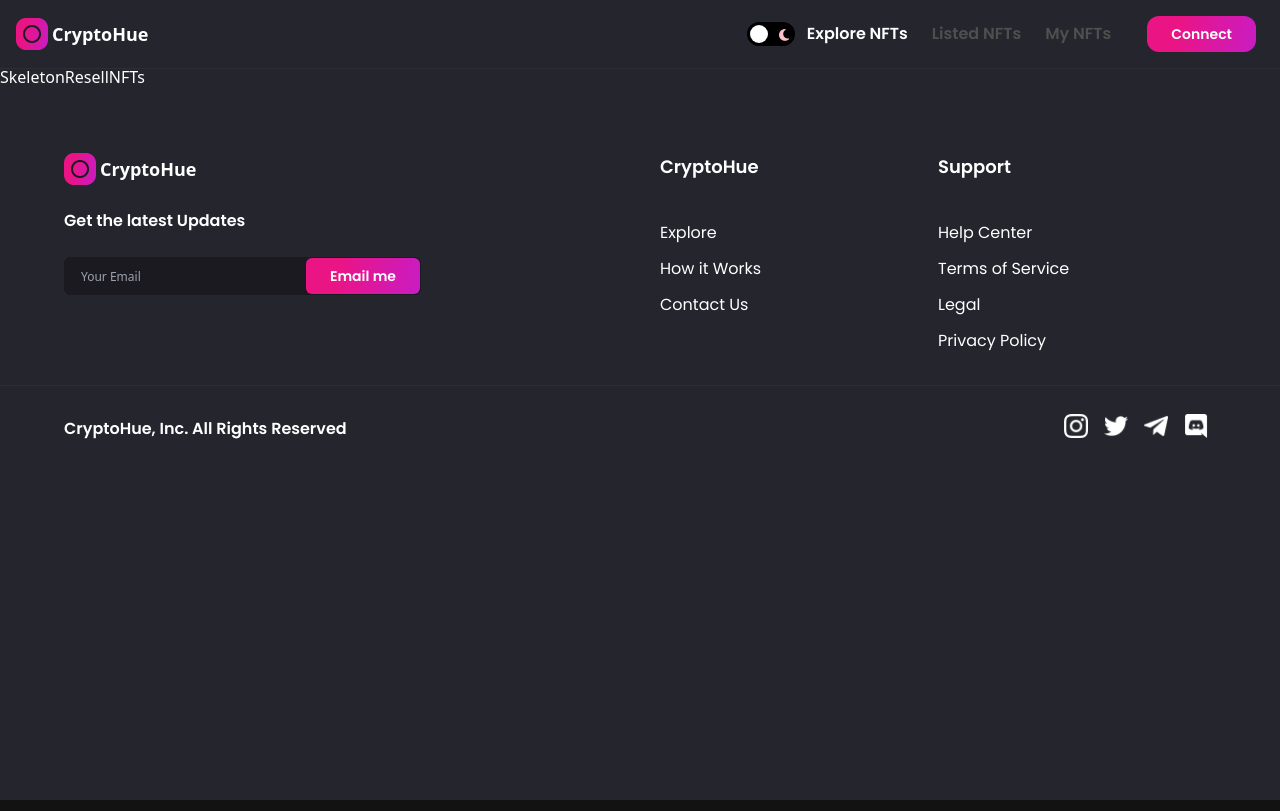
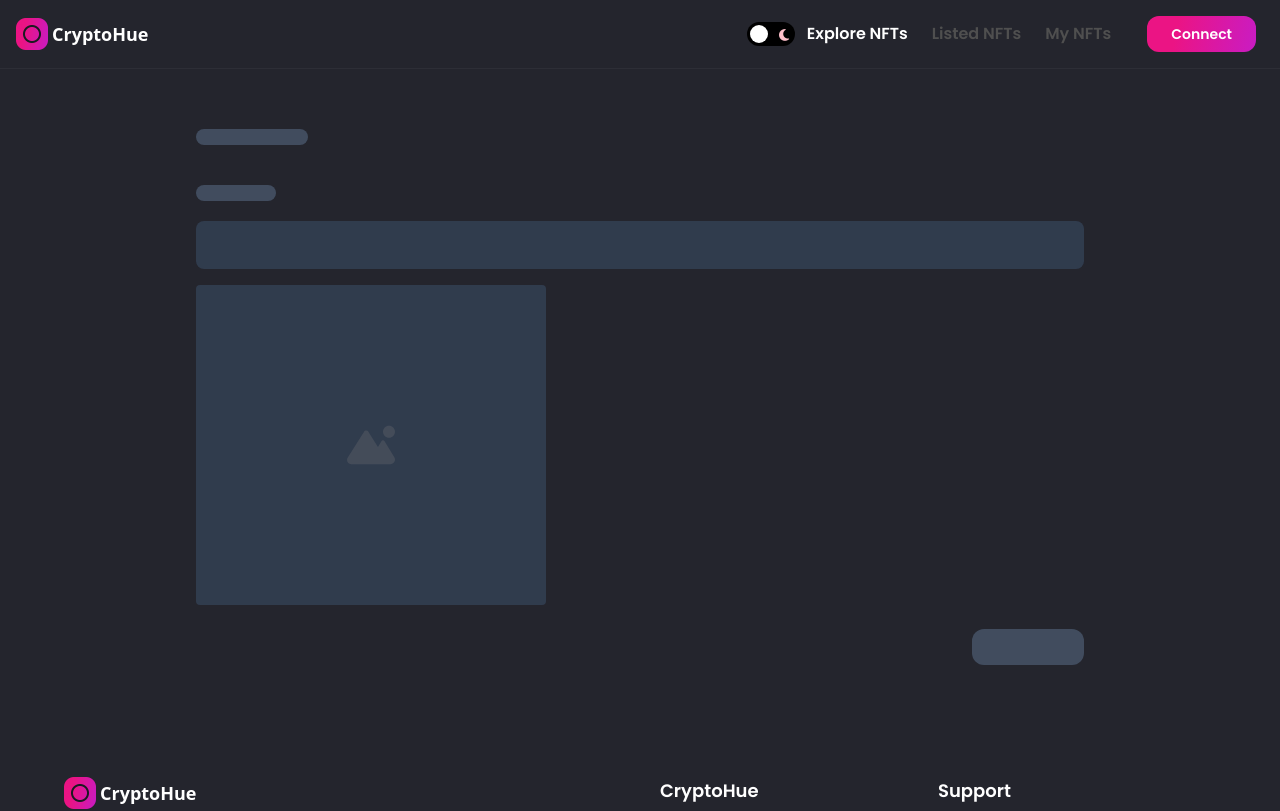
Before and after one commit to Jaumet91/nft-marketplace, a Next.js app: page /resell-nft in a window 1280 px wide. Shown: the top 811 px of the page. Built offline with nearby package versions, Linux system fonts and the light colour scheme; what ipfs-http-client would draw is missing.

Commit message:
SkeletonResellNFTs.tsx: done

```diff
--- a/components/NFTCard.tsx
+++ b/components/NFTCard.tsx
@@ -15,8 +15,8 @@ type Props = {
     seller: string
     owner: string
     description: string
-    image: any // TODO: Change in the future
-    price: string // TODO: Change in the future
+    image: any
+    price: string
   }
 }
 
--- a/components/Skeleton/SkeletonMyNFTs.tsx
+++ b/components/Skeleton/SkeletonMyNFTs.tsx
@@ -1,3 +1,33 @@
+import { SkeletonHomeAvatar } from './SkeletonHomeAvatar'
+
 export const SkeletonMyNFTs = () => {
-  return <div>SkeletonMyNFTs</div>
+  // TODO: Searchbar
+  return (
+    <div className="min-h-screen w-full flex-col items-center justify-start">
+      <div className="flexCenter w-full flex-col">
+        <div className="mb-10 flex h-80 w-full items-center justify-center bg-gray-300 dark:bg-slate-700 sm:h-60 xs:h-44 xs:p-4">
+          <svg
+            className="h-12 w-12 text-gray-400 dark:text-gray-600"
+            xmlns="http://www.w3.org/2000/svg"
+            aria-hidden="true"
+            fill="currentColor"
+            viewBox="0 0 640 512">
+            <path d="M480 80C480 35.82 515.8 0 560 0C604.2 0 640 35.82 640 80C640 124.2 604.2 160 560 160C515.8 160 480 124.2 480 80zM0 456.1C0 445.6 2.964 435.3 8.551 426.4L225.3 81.01C231.9 70.42 243.5 64 256 64C268.5 64 280.1 70.42 286.8 81.01L412.7 281.7L460.9 202.7C464.1 196.1 472.2 192 480 192C487.8 192 495 196.1 499.1 202.7L631.1 419.1C636.9 428.6 640 439.7 640 450.9C640 484.6 612.6 512 578.9 512H55.91C25.03 512 .0006 486.1 .0006 456.1L0 456.1z" />
+          </svg>
+        </div>
+
+        <div className="flexCenter mt-20 w-full flex-col p-12 sm:px-4 minmd:w-4/5">
+          <div className="flex w-full flex-1 flex-row px-4 sm:flex-col sm:px-0 minlg:px-8">
+            SearchBar
+          </div>
+          <div className="mt-3 flex w-full flex-wrap space-x-8">
+            <SkeletonHomeAvatar />
+            <SkeletonHomeAvatar />
+            <SkeletonHomeAvatar />
+            <SkeletonHomeAvatar />
+          </div>
+        </div>
+      </div>
+    </div>
+  )
 }
--- a/components/Skeleton/SkeletonResellNFTs.tsx
+++ b/components/Skeleton/SkeletonResellNFTs.tsx
@@ -1,5 +1,27 @@
-type Props = {}
+export const SkeletonResellNFTs = () => {
+  return (
+    <div className="flex animate-pulse justify-center p-12 sm:px-4">
+      <div className="w-3/4 md:w-full">
+        <div className="mt-4 flex h-4 w-28 items-center justify-center rounded-full bg-gray-200 dark:bg-slate-600"></div>
+        <div className="mt-10 mb-5 flex h-4 w-20 items-center justify-center rounded-full bg-gray-200 dark:bg-slate-600"></div>
+        <div className=" mt-5 flex h-12 w-full items-center justify-center rounded-lg bg-gray-300 dark:bg-slate-700"></div>
 
-export const SkeletonResellNFTs = (props: Props) => {
-  return <div>SkeletonResellNFTs</div>
+        <div className="flex">
+          <div className="mt-4 flex h-80 w-[350px] items-center justify-center rounded bg-gray-300 dark:bg-slate-700">
+            <svg
+              className="h-12 w-12 text-gray-400 dark:text-gray-600"
+              xmlns="http://www.w3.org/2000/svg"
+              aria-hidden="true"
+              fill="currentColor"
+              viewBox="0 0 640 512">
+              <path d="M480 80C480 35.82 515.8 0 560 0C604.2 0 640 35.82 640 80C640 124.2 604.2 160 560 160C515.8 160 480 124.2 480 80zM0 456.1C0 445.6 2.964 435.3 8.551 426.4L225.3 81.01C231.9 70.42 243.5 64 256 64C268.5 64 280.1 70.42 286.8 81.01L412.7 281.7L460.9 202.7C464.1 196.1 472.2 192 480 192C487.8 192 495 196.1 499.1 202.7L631.1 419.1C636.9 428.6 640 439.7 640 450.9C640 484.6 612.6 512 578.9 512H55.91C25.03 512 .0006 486.1 .0006 456.1L0 456.1z" />
+            </svg>
+          </div>
+        </div>
+        <div className="mt-6 flex justify-end">
+          <div className="flex h-9 w-28 rounded-xl bg-gray-200 dark:bg-slate-600"></div>
+        </div>
+      </div>
+    </div>
+  )
 }
```
